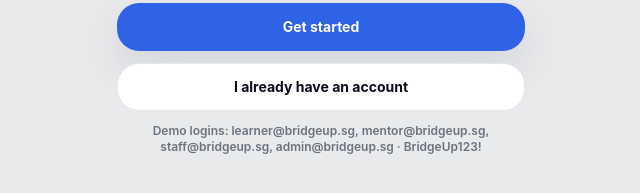
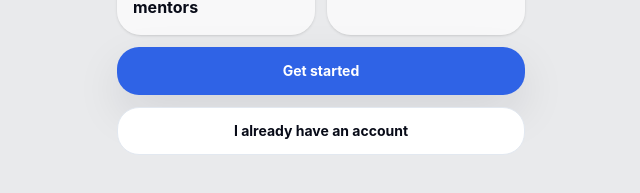
Before and after one commit to Lijingda-me/PreUSeminar, a React (Vite) app in the folder client/: page /landing in a window 1280 px wide. Shown: the part 593-786 px from the top of the page, without its empty margins (319-959 px from the left). Built offline with nearby package versions, Linux system fonts and the light colour scheme; no server answers.

Commit message:
Remove demo login

```diff
--- a/client/src/pages/Landing.jsx
+++ b/client/src/pages/Landing.jsx
@@ -20,7 +20,6 @@ export default function Landing() {
         </div>
         <Link to="/signup"><Button className="w-full">Get started</Button></Link>
         <Link to="/login"><Button variant="secondary" className="w-full">I already have an account</Button></Link>
-        <p className="text-center text-xs font-semibold text-brand-muted">Demo logins: learner@bridgeup.sg, mentor@bridgeup.sg, staff@bridgeup.sg, admin@bridgeup.sg · BridgeUp123!</p>
       </section>
     </main>
   );
```
